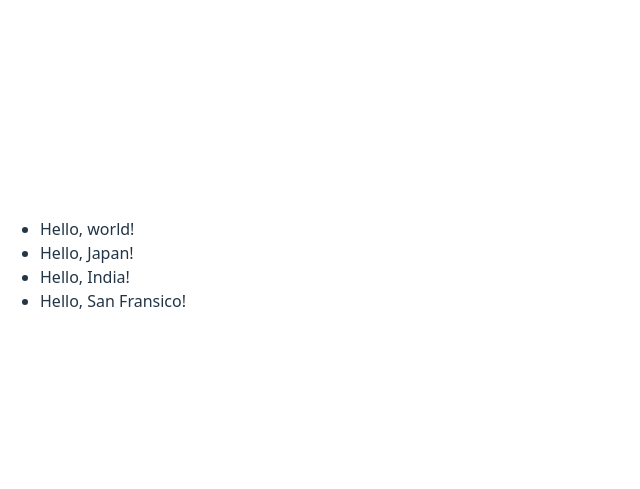
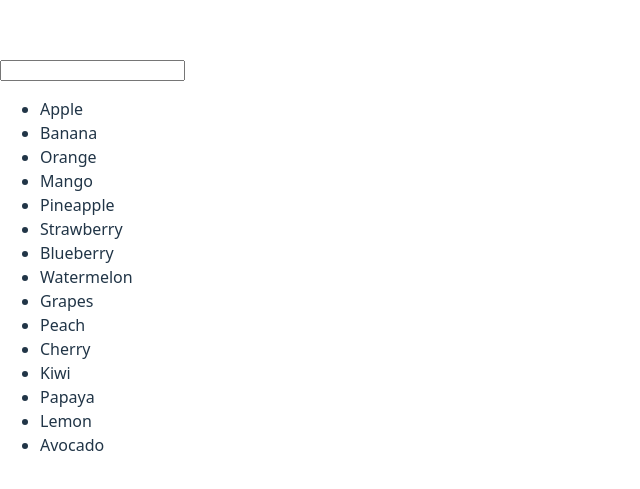
Before and after one commit to Abhishekwmg/prReactCode2, a React (Vite) app in the folder practice-react/: page / in a window 1280 px wide. Shown: the part 135-624 px from the top of the page, without its empty margins (0-640 px from the left). Built offline with nearby package versions, Linux system fonts and the light colour scheme.

Commit message:
filter-search

```diff
--- a/practice-react/src/App.jsx
+++ b/practice-react/src/App.jsx
@@ -6,8 +6,9 @@
 // import Combine from "./combine-output/Combine"
 // import Settings from "./checbox/Settings"
 // import AddItem from "./add/AddItem"
-import Highlight from "./highlight/Highlight"
+// import Highlight from "./highlight/Highlight"
+import Filter from "./filter/Filter"
 
 export default function App() {
-  return <Highlight />
+  return <Filter />
 }
--- /dev/null
+++ b/practice-react/src/filter/Filter.jsx
@@ -0,0 +1,37 @@
+import { useState } from "react";
+
+export default function Filter() {
+
+    const [query, setQuery] = useState("");
+
+
+    const result = items.filter(i => i.name.toLowerCase().includes(query.toLowerCase()))
+
+    return <>
+        <input type="text" value={query} onChange={(e) => setQuery(e.target.value)} />
+        <ul>
+            {result.map(i => {
+                return <li key={i.id}>{i.name}</li>
+            })}
+        </ul>
+    </>
+}
+
+
+const items = [
+    { id: 1, name: "Apple" },
+    { id: 2, name: "Banana" },
+    { id: 3, name: "Orange" },
+    { id: 4, name: "Mango" },
+    { id: 5, name: "Pineapple" },
+    { id: 6, name: "Strawberry" },
+    { id: 7, name: "Blueberry" },
+    { id: 8, name: "Watermelon" },
+    { id: 9, name: "Grapes" },
+    { id: 10, name: "Peach" },
+    { id: 11, name: "Cherry" },
+    { id: 12, name: "Kiwi" },
+    { id: 13, name: "Papaya" },
+    { id: 14, name: "Lemon" },
+    { id: 15, name: "Avocado" },
+];
```
